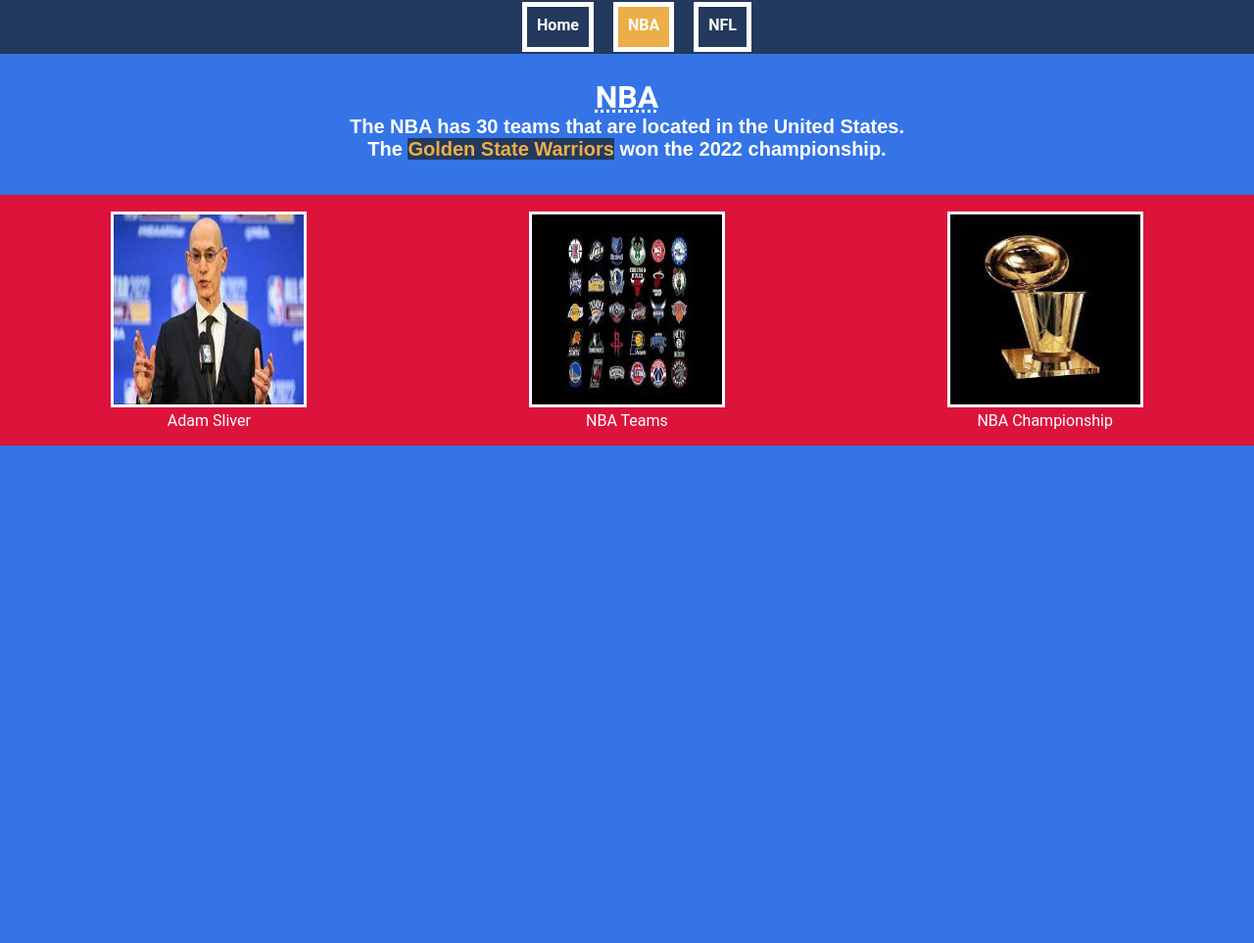
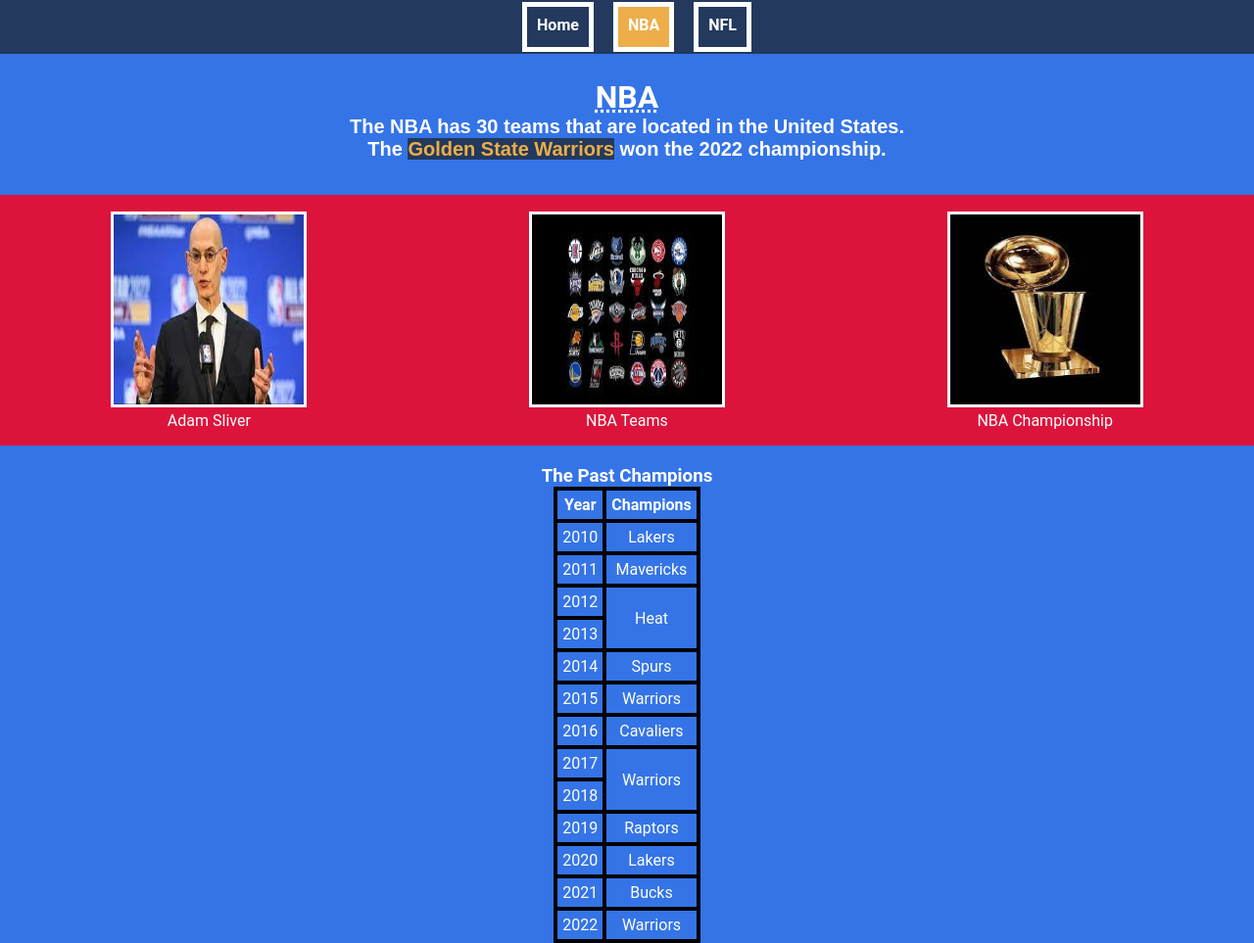
Before and after one commit to hardipchander/my_first_website, a plain HTML site: page page.html in a window 1280 px wide. Shown: the whole page at 98% size. Before the commit the page ends 800 px from the top, so only its background shows below. Drawn offline with Linux system fonts and the light colour scheme.

Commit message:
Added the table and styled it

```diff
--- a/css/page.css
+++ b/css/page.css
@@ -77,3 +77,17 @@ p {
     height: 20vw;
     background-color: crimson;
 }
+
+table, tr, td, th {
+    border: 4px solid black;
+    border-collapse: collapse;
+    padding: 5px;
+}
+
+#champtable {
+    display: flex;
+    justify-content: start;
+    align-items: center;
+    flex-direction: column;
+    text-align: center;
+}
--- a/page.html
+++ b/page.html
@@ -40,6 +40,67 @@
                 <figcaption style="text-align: center;">NBA Championship</figcaption>
             </figure>
         </div>
+        <div style="margin-top: 20px;" id="champtable">
+            <table>
+                <h3 style="text-align: center;">The Past Champions</h3>
+                <tr>
+                    <th>Year</th>
+                    <th>Champions</th>
+                </tr>
+                <tr>
+                    <td>2010</td>
+                    <td>Lakers</td>
+                </tr>
+                <tr>
+                    <td>2011</td>
+                    <td>Mavericks</td>
+                </tr>
+                <tr>
+                    <td>2012</td>
+                    <td rowspan="2">Heat</td>
+                </tr>
+
+                <tr>
+                    <td>2013</td>
+
+                </tr>
+                <tr>
+                    <td>2014</td>
+                    <td>Spurs</td>
+                </tr>
+                <tr>
+                    <td>2015</td>
+                    <td>Warriors</td>
+                </tr>
+                <tr>
+                    <td>2016</td>
+                    <td>Cavaliers</td>
+                </tr>
+                <tr>
+                    <td>2017</td>
+                    <td rowspan="2">Warriors</td>
+                </tr>
+                <tr>
+                    <td>2018</td>
+                </tr>
+                <tr>
+                    <td>2019</td>
+                    <td>Raptors</td>
+                </tr>
+                <tr>
+                    <td>2020</td>
+                    <td>Lakers</td>
+                </tr>
+                <tr>
+                    <td>2021</td>
+                    <td>Bucks</td>
+                </tr>
+                <tr>
+                    <td>2022</td>
+                    <td>Warriors</td>
+                </tr>
+            </table>
+        </div>
     </main>
      <!-- Footer  the HomePage ----------------------------->
     <footer>
```
